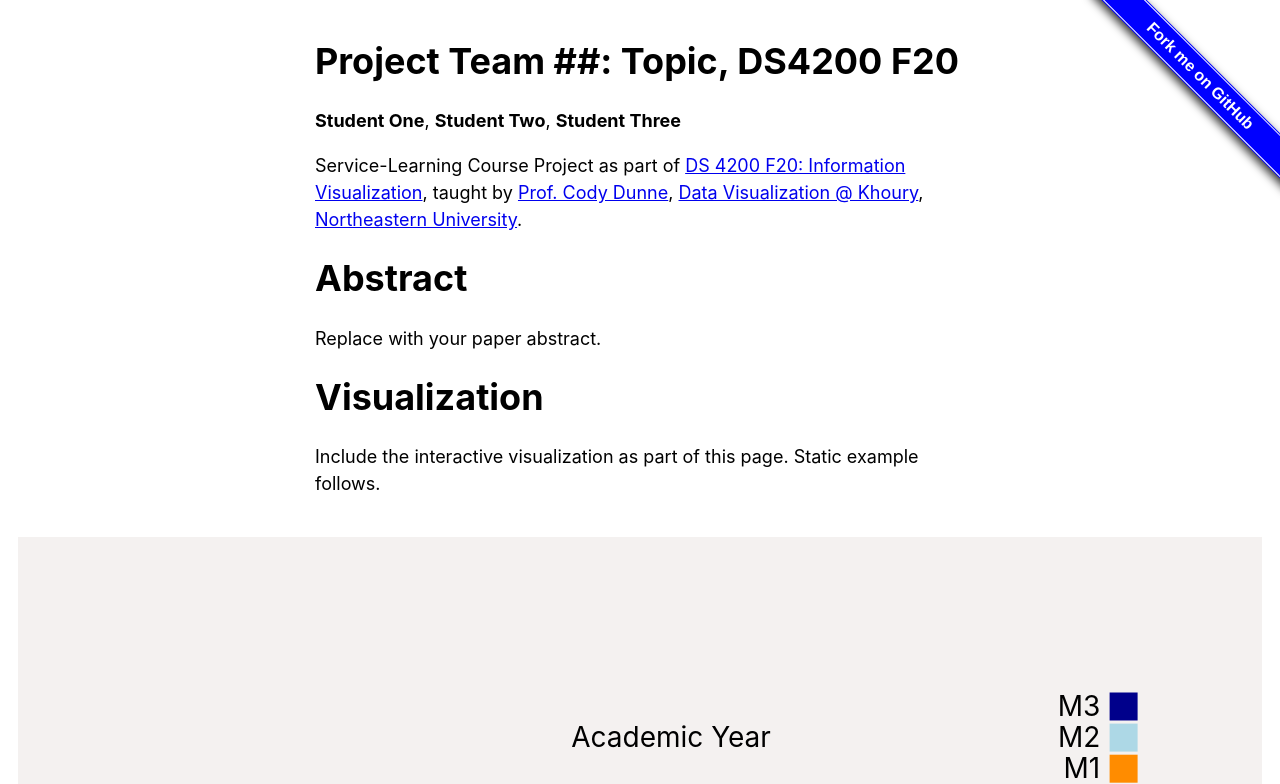
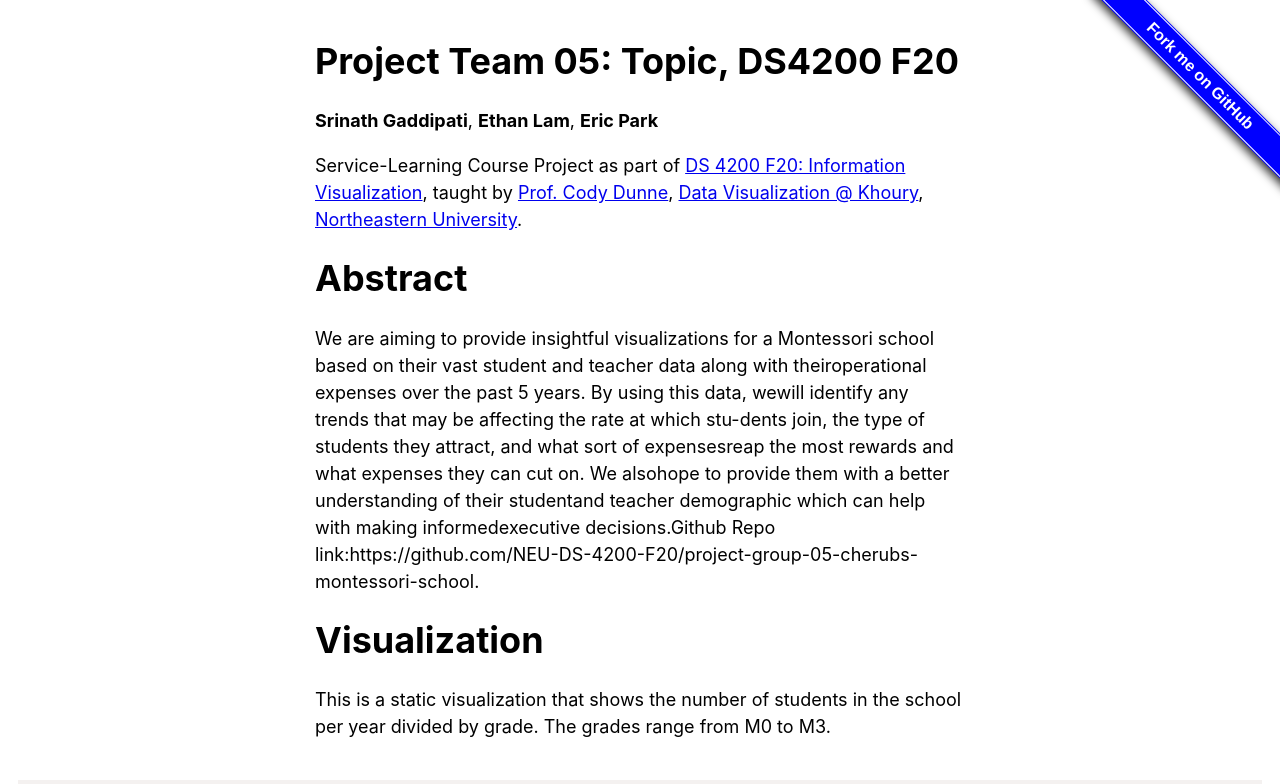
Before and after one commit to NEU-DS-4200-F20/project-group-05-cherubs-montessori-school, a plain HTML site: page index.html in a window 1280 px wide. Shown: the top 784 px of the page. Drawn offline with Linux system fonts and the light colour scheme.

Commit message:
Edited ReadMe

```diff
--- a/index.html
+++ b/index.html
@@ -26,13 +26,13 @@
 <body>
 
   <!-- Update this with your GitHub repo URL -->
-  <span id='forkongithub'><a href='https://github.com/NEU-DS-4200-F20-Staff/Project'>Fork me on GitHub</a></span>
+  <span id='forkongithub'><a href='https://github.com/NEU-DS-4200-F20/project-group-05-cherubs-montessori-school'>Fork me on GitHub</a></span>
 
   <!-- Writeup -->
   <div class='content-column'>
-   <h1>Project Team ##: Topic, DS4200 F20</h1>
+   <h1>Project Team 05: Topic, DS4200 F20</h1>
 
-    <p><strong>Student One</strong>, <strong>Student Two</strong>, <strong>Student Three</strong></p>
+    <p><strong>Srinath Gaddipati</strong>, <strong>Ethan Lam</strong>, <strong>Eric Park</strong></p>
 
     <p>Service-Learning Course Project as part of
 	<a href='https://canvas.instructure.com/courses/1781732'>DS 4200 F20: Information Visualization</a>,
@@ -43,12 +43,12 @@
 
     <h1>Abstract</h1>
 
-    <p>Replace with your paper abstract.</p>
+    <p>We are aiming to provide insightful visualizations for a Montessori school based on their vast student and teacher data along with theiroperational expenses over the past 5 years. By using this data, wewill identify any trends that may be affecting the rate at which stu-dents join, the type of students they attract, and what sort of expensesreap the most rewards and what expenses they can cut on. We alsohope to provide them with a better understanding of their studentand teacher demographic which can help with making informedexecutive decisions.Github  Repo  link:https://github.com/NEU-DS-4200-F20/project-group-05-cherubs-montessori-school.</p>
 
 
     <h1>Visualization</h1>
 
-    <p>Include the interactive visualization as part of this page. Static example follows.</p>
+    <p>This is a static visualization that shows the number of students in the school per year divided by grade. The grades range from M0 to M3.</p>
 
 
   </div>
```
Also changed, not shown: 1 other file.
